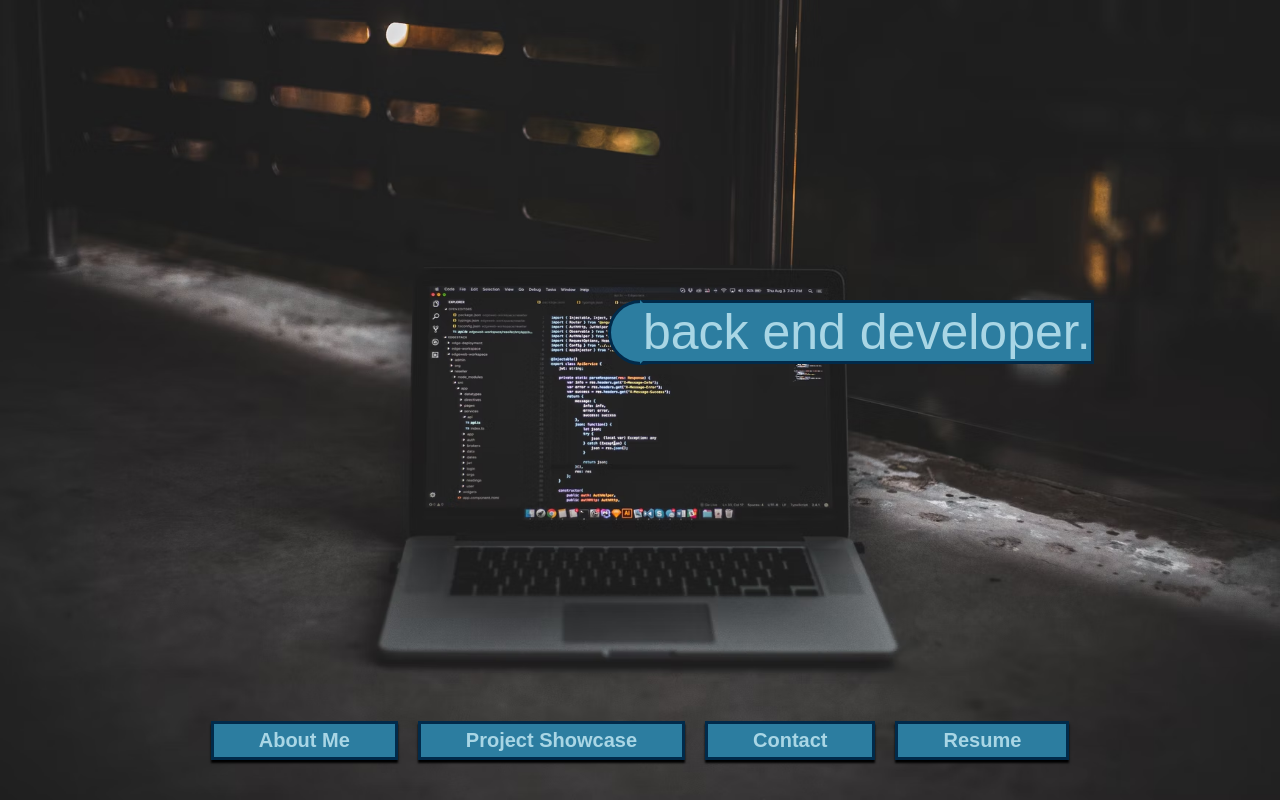
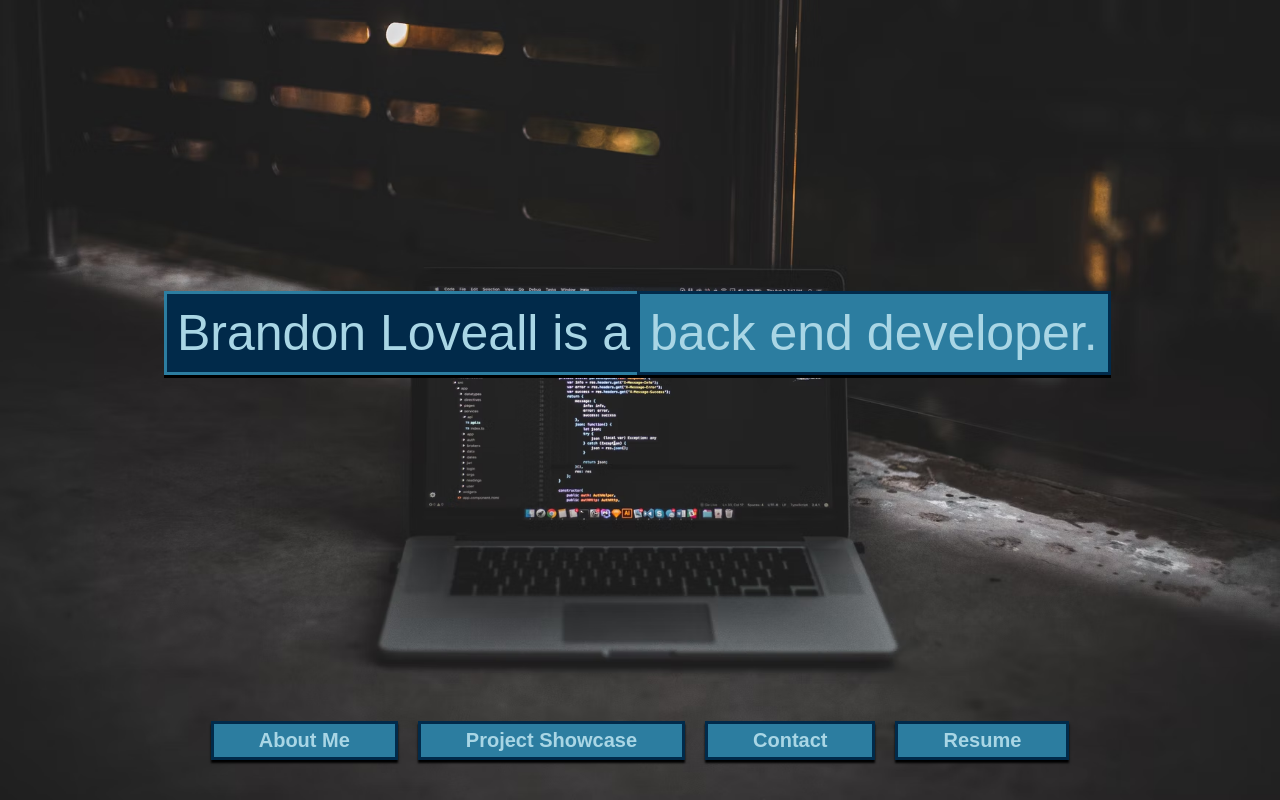
Before and after one commit to Lazikaz/lazikaz, a plain HTML site: page index.html in a window 1280 px wide. Drawn offline with Linux system fonts and the light colour scheme.

Commit message:
backend and frontend text added, scroll fully functional

```diff
--- a/index.html
+++ b/index.html
@@ -14,20 +14,19 @@
             <div id="imageHolder">
                 <div class="img">
                     <div class="puzzlepiece">
-                        <div class="puzzleoutward"></div>
                         <p class="imgtext">front end developer.</p>
                     </div>
                     <img src="./pictures/code1.jpg" alt="">
                 </div>
                 <div class="img">
                     <div class="puzzlepiece">
-                        <div class="puzzleoutward"></div>
                         <p class="imgtext">back end developer.</p>
                     </div>
                     <img src="./pictures/code2.avif" alt="">
                 </div>
             </div>
-
+            <div id="puzzlehole"></div>
+            <p id="firsthalfpuzzle">Brandon Loveall is a</p>
             <nav>
                 <div class="menubutton">
                     <a href="">About Me</a>
--- a/styles.css
+++ b/styles.css
@@ -85,34 +85,42 @@ nav a{
     color: #A9D6E5;
     border-color: #012A4A;
     background-color: #2C7DA0;
-    border-left-color: #2C7DA0;
     font-size: 50px;
     justify-content: flex-start;
     align-items: center;
-    z-index: 1;
-    bottom: -49px;
-}
-
-.puzzleoutward{
-    position: relative;
-    display: flex;
-    border-style: solid;
-    color: #012A4A;
-    background-color: #2C7DA0;
-    height: 59px;
-    width: 59px;
-    right: 50%;
-    bottom: 0px;
-    border-radius: 100%;
-    z-index:1
+    bottom: -55px;
+    padding: 10px;
+    margin: 0px;
+    box-shadow: 0px 3px 0px black;
 }
 
 .puzzlepiece{
+    position: absolute;
+    z-index: 3;
+    top: 320px;
+    left: calc(50% - 3px);
+}
+
+#firsthalfpuzzle{
+    z-index: 1;
     display: inline;
     position: absolute;
-    z-index: 1;
-    top: 300px;
-    left: 50%;
+    border-style: solid;
+    border-color: #2C7DA0;
+    background-color: #012A4A;
+    justify-content: flex-start;
+    align-items: center;
+    font-size: 50px;
+    right:50%;
+    top: 241px;
+    height: 58px;
+    width: 450px;
+    padding: 10px;
+    white-space: nowrap;
+    text-align: left;
+    font-family: Arial, Helvetica, sans-serif;
+    color: #A9D6E5;
+    box-shadow: 0px 3px 0px black;
 }
 
 /* SCROLLBAR */
```
